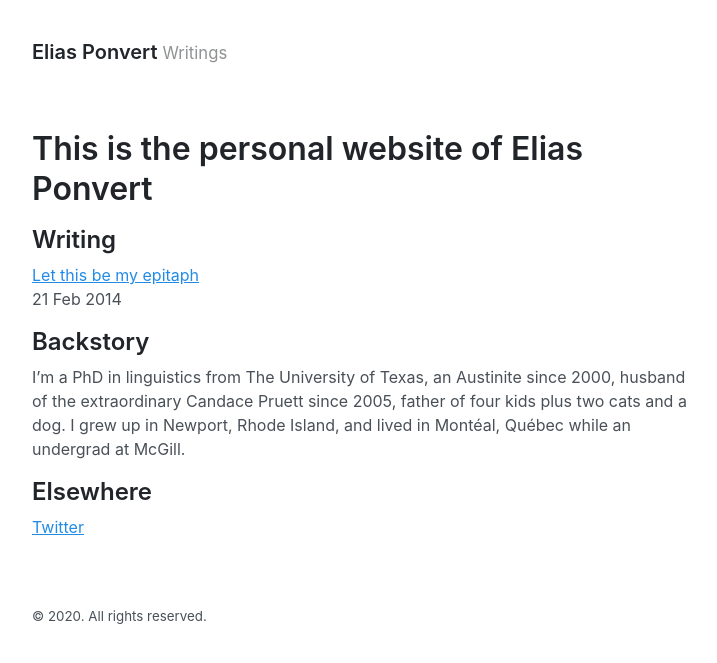
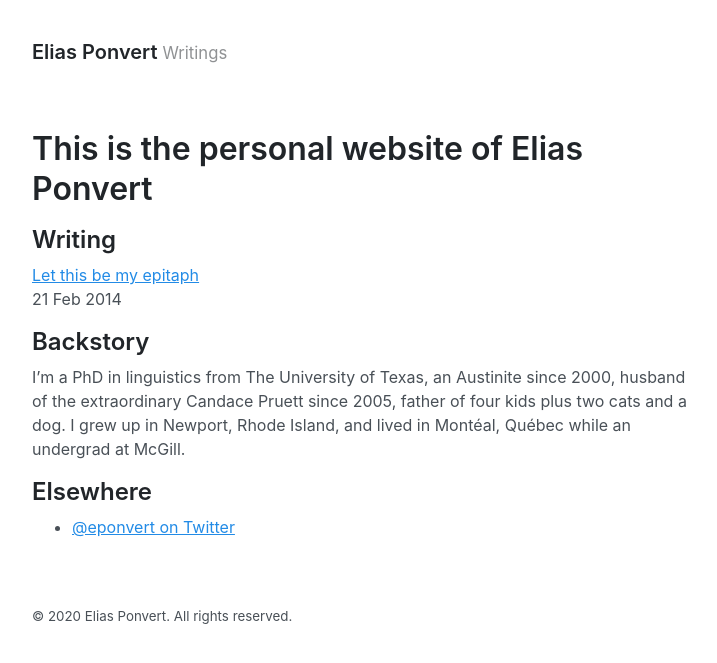
Before and after one commit to eponvert/eponvert.github.io, a Jekyll site: the page built from index.md, in a window 1280 px wide. Shown: the top 663 px of the page, without its empty margins (272-989 px from the left). Built offline with Jekyll 4.4.1, drawn with Linux system fonts in a browser that asks for light colours.

Commit message:
Small content changes

```diff
--- a/_layouts/default.html
+++ b/_layouts/default.html
@@ -19,7 +19,7 @@
 
       <footer class="footer">
         <small>
-          &copy; <time datetime="{{ site.time | date_to_xmlschema }}">{{ site.time | date: '%Y' }}</time>. All rights reserved.
+          &copy; <time datetime="{{ site.time | date_to_xmlschema }}">{{ site.time | date: '%Y' }}</time> Elias Ponvert. All rights reserved.
         </small>
       </footer>
     </div>
--- a/index.md
+++ b/index.md
@@ -18,4 +18,4 @@ Rhode Island, and lived in Montéal, Québec while an undergrad at McGill.
 
 ## Elsewhere
 
-[Twitter](https://twitter.com/eponvert)
+* [@eponvert on Twitter](https://twitter.com/eponvert)
```
